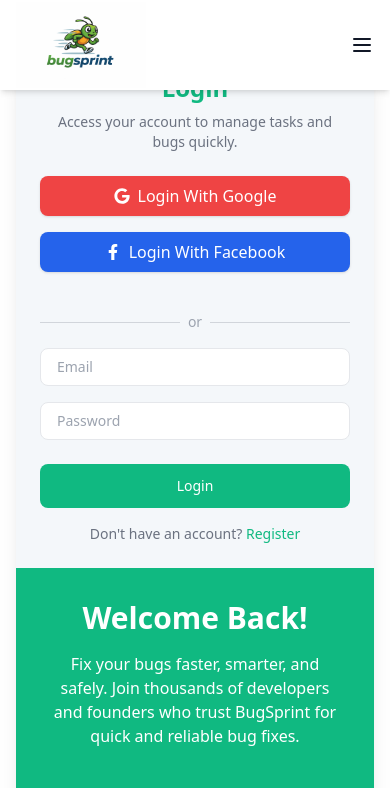
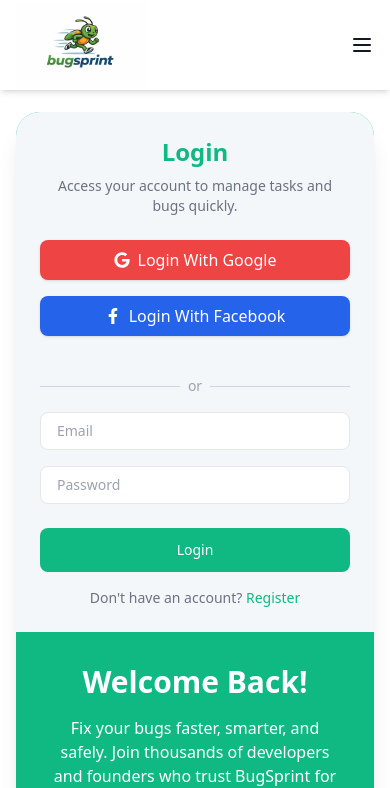
Before and after one commit to mustansar77/bugsprint, a Next.js app: page /login in a window 390 px wide. Shown: the top 788 px of the page. Built offline with nearby package versions, Linux system fonts and the light colour scheme.

Commit message:
addding padding in the login section

```diff
--- a/src/app/login/components/Login.jsx
+++ b/src/app/login/components/Login.jsx
@@ -6,7 +6,7 @@
 
 const Login = () => {
   return (
-    <section className="min-h-screen bg-white flex items-center justify-center py-12 px-4">
+    <section className="min-h-screen bg-white flex items-center justify-center py-28 sm:py-12 px-4">
       {/* Card Container */}
       <div className="bg-secondary rounded-3xl shadow-xl w-full max-w-6xl flex flex-col md:flex-row overflow-hidden">
 
```
